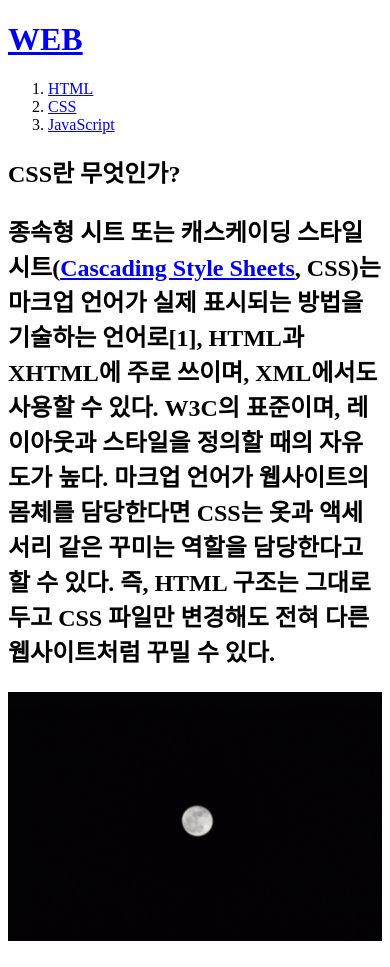
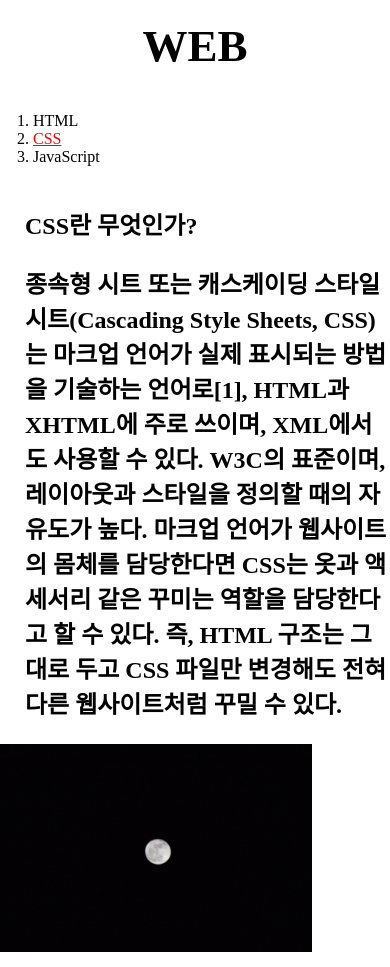
Before and after one commit to MichaelKim0721/michael, a plain HTML site: page 2.html in a window 390 px wide. Drawn offline with Linux system fonts and the light colour scheme.

Commit message:
Add files via upload

```diff
--- a/2.html
+++ b/2.html
@@ -3,18 +3,24 @@
 <head>
   <title>Web1 - CSS</title>
   <meta charset="utf-8">
+  <link rel="stylesheet" href="style.css">
 </head>
 <body>
   <h1><a href="index.html" target="_blank">WEB</a></h1>
+  <div id="grid">
     <ol>
       <li><a href="1.html" target="_blank">HTML</a></li>
-    <li><a href="2.html" target="_blank">CSS</a></li>
+      <li><a href="2.html"
+      style="color:red; text-decoration:underline;" target="_blank">CSS</a></li>
       <li><a href="3.html" target="_blank">JavaScript</a></li>
     </ol>
+    <div id="article">
       <h2>CSS란 무엇인가?</h2http-equiv="">
       <p>
         종속형 시트 또는 캐스케이딩 스타일 시트(<a href="https://www.w3schools.com/css/" target="_blank" title="CSS specification">Cascading Style Sheets</a>, CSS)는 마크업 언어가 실제 표시되는 방법을 기술하는 언어로[1], HTML과 XHTML에 주로 쓰이며, XML에서도 사용할 수 있다. W3C의 표준이며, 레이아웃과 스타일을 정의할 때의 자유도가 높다.
         마크업 언어가 웹사이트의 몸체를 담당한다면 CSS는 옷과 액세서리 같은 꾸미는 역할을 담당한다고 할 수 있다. 즉, HTML 구조는 그대로 두고 CSS 파일만 변경해도 전혀 다른 웹사이트처럼 꾸밀 수 있다.
       </p>
-  <img src="moon.jpg" width=100%>
+    </div>
+  </div>
+  <img src="moon.jpg" width=80%>
 </body>
--- /dev/null
+++ b/style.css
@@ -0,0 +1,41 @@
+body{
+  margin: 0;
+}
+a{
+  color:black;
+  text-decoration: none;
+}
+h1{
+  font-size: 45px;
+  text-align: center;
+  border-bottom: 1px solid gray;
+  margin: 0;
+  padding: 20px;
+}
+ol{
+  border-right: 1px solid gray;
+  width: 100px;
+  margin: 0;
+  padding:20px;
+}
+#grid{
+  display: grid;
+  grid-template-columns: 150px 1fr
+}
+#grid ol{
+  padding-left: 33px;
+}
+#grid #article{
+  padding-left: 25px;
+}
+@media(max-width:800px) {
+  #grid{
+    display: block;
+  }
+  ol{
+    border-right: none;
+  }
+  h1{
+    border-bottom: none;
+  }
+}
```
Also changed, not shown: 1.html (+8 -2 lines), 3.html (+8 -2 lines), box.html (added, +24 -0 lines), grid.html (added, +22 -0 lines), index.html (+16 -2 lines), mediaquery.html (added, +22 -0 lines). Lines whose indentation alone changed are shown as unchanged.
